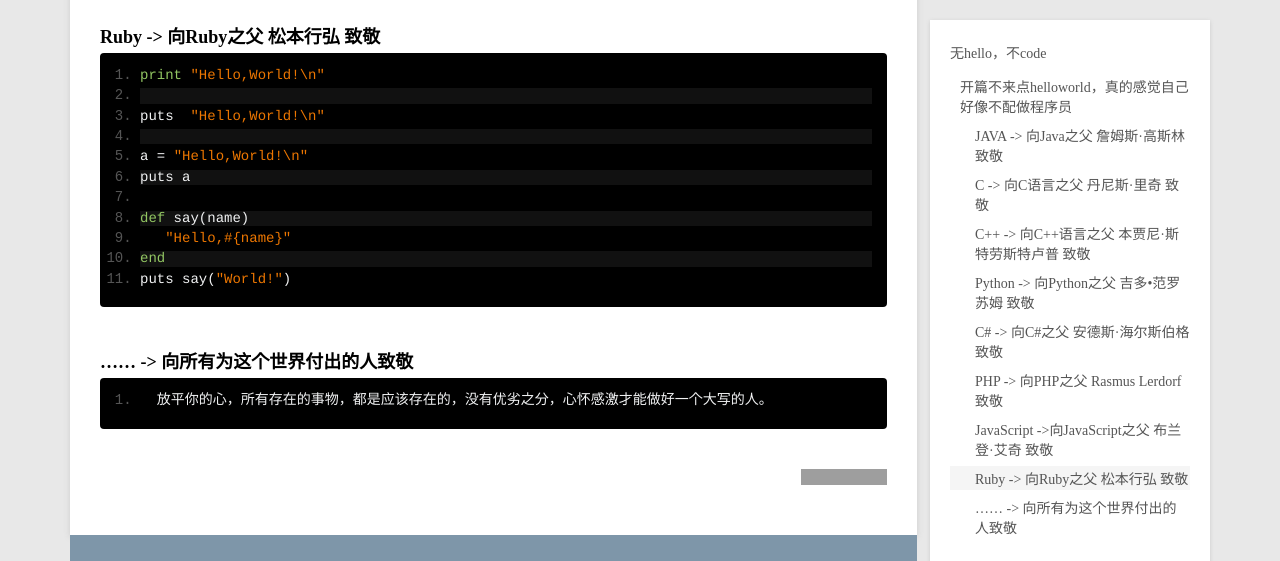
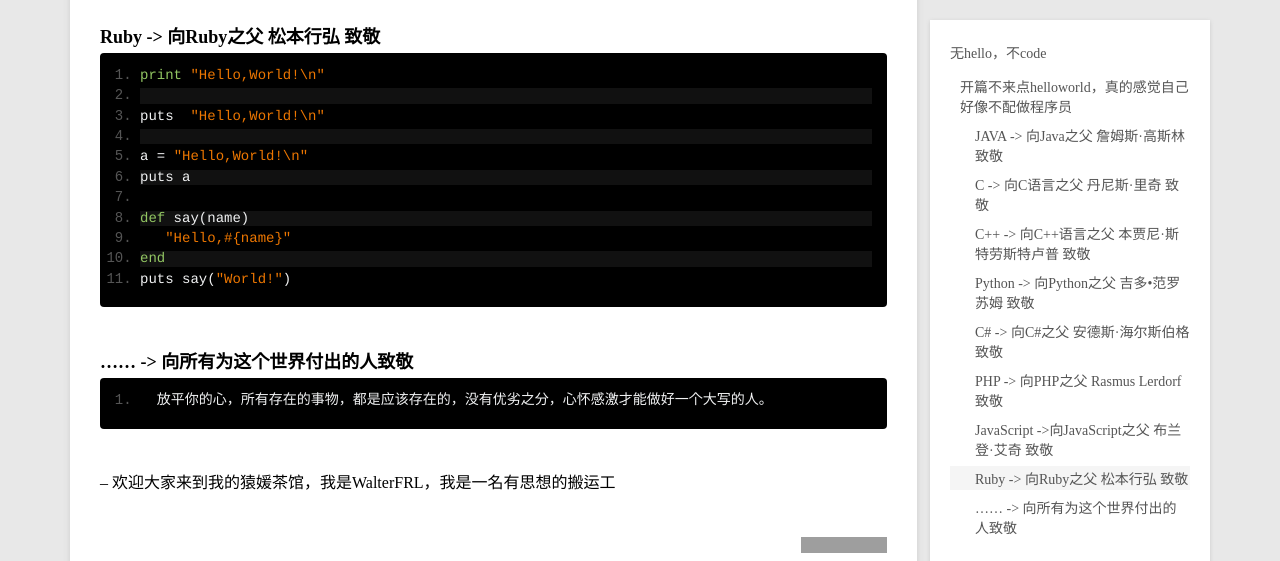
Before and after one commit to FRL1994/FRL1994.github.io, a Jekyll site: the page built from _posts/coding/2016-06-17-HelloWorld.md, in a window 1280 px wide and 900 px high, scrolled down 1977 px, cut to the strip 0-561 px from the top of the window. Built offline with Jekyll 4.4.1, drawn with Linux system fonts in a browser that asks for light colours; grey boxes are pictures that could not be loaded.

Commit message:
Update 2016-06-17-HelloWorld.md

````diff
--- a/_posts/coding/2016-06-17-HelloWorld.md
+++ b/_posts/coding/2016-06-17-HelloWorld.md
@@ -102,3 +102,5 @@
 ```
   放平你的心，所有存在的事物，都是应该存在的，没有优劣之分，心怀感激才能做好一个大写的人。
 ```
+
+-- 欢迎大家来到我的猿媛茶馆，我是WalterFRL，我是一名有思想的搬运工
````
